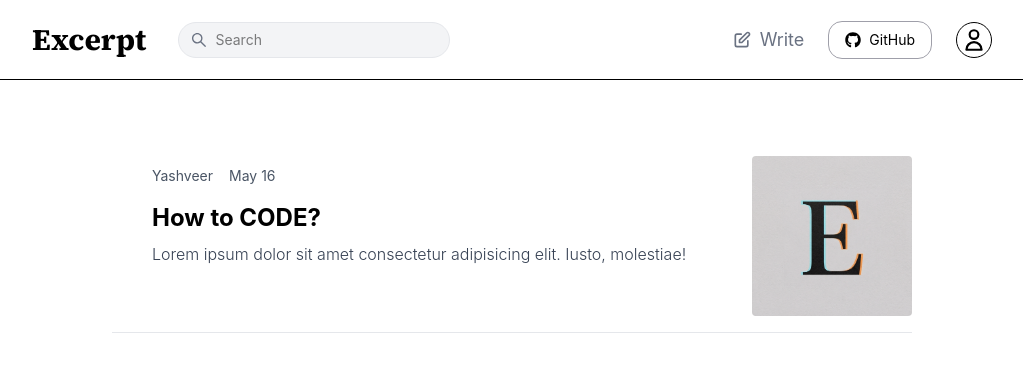
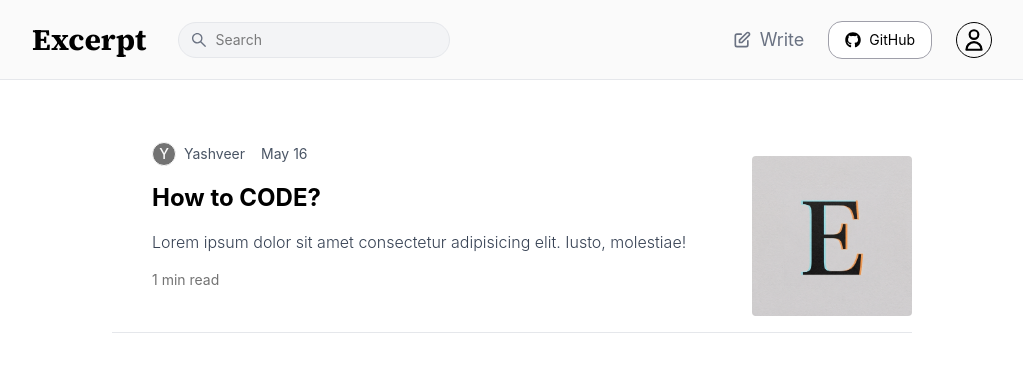
Before and after one commit to yashveersinghh/Excerpt, a React (Vite) app in the folder Frontend/: page /blog in a window 1280 px wide. Shown: the top 372 px of the page, without its empty margins (128-1151 px from the left). Built offline with nearby package versions, Linux system fonts and the light colour scheme.

Commit message:
blog page functionality

```diff
--- a/Frontend/src/components/BlogCard.tsx
+++ b/Frontend/src/components/BlogCard.tsx
@@ -1,17 +1,33 @@
-export const BlogCard = () => {
+interface BlogCardProps{
+    authorName: string;
+    title: string;
+    publishedDate: string;
+    content: string;
+}
+
+export const BlogCard = (props: BlogCardProps) => {
     return (
         <div className="flex flex-row items-start md:items-center justify-between py-4 mx-4 md:mx-60 border-b border-gray-200 mt-5 cursor-pointer">
             <div className="flex-1 flex flex-col gap-4 px-4 md:px-10">
                 <div className="flex items-center gap-4 text-sm text-gray-600">
-                    <div className="hover:underline">Yashveer</div>
-                    <div>May 16</div>
+                    <div className="hover:underline flex items-center gap-2"><Avatar name={props.authorName}/>{props.authorName}</div>
+                    <div>{props.publishedDate}</div>
                 </div>
-                <div className="flex flex-col gap-2">
-                    <div className="font-bold text-lg md:text-2xl">How to CODE?</div>
-                    <div className="font-light text-gray-700 text-sm md:text-base">Lorem ipsum dolor sit amet consectetur adipisicing elit. Iusto, molestiae!</div>
+                <div className="flex flex-col gap-4">
+                    <div className="font-bold text-lg md:text-2xl">{props.title}</div>
+                    <div className="font-light text-gray-700 text-sm md:text-base">{props.content}</div>
+                    <div className="text-sm text-neutral-500">{`${Math.ceil(props.content.length/100)} min read`}</div>
                 </div>
             </div>
             <img src="icon.png" alt="blog thumbnail" className="flex shrink-0 mt-10 ml-4 h-16 w-28 md:h-24 md:w-36 lg:h-40 lg:w-40 object-cover rounded" />
         </div>
     )
 }
+
+function Avatar({name}: {name: string}){
+    return (
+        <div className="relative inline-flex items-center justify-center w-6 h-6 overflow-hidden bg-neutral-500 text-zinc-50 border rounded-full">
+            <span className="font-medium text-body">{name[0]}</span>
+        </div>
+    )
+}
--- a/Frontend/src/components/BlogNav.tsx
+++ b/Frontend/src/components/BlogNav.tsx
@@ -5,7 +5,7 @@ import { Search } from "./Search";
 export const BlogNav = ()=>{
     const navigate = useNavigate();
     return (
-        <div className="h-20 md:h-20 flex items-center justify-between px-4 sm:px-8 md:px-10 lg:px-24 xl:px-40 border-b">
+        <div className="h-20 md:h-20 bg-neutral-50 flex items-center justify-between px-4 sm:px-8 md:px-10 lg:px-24 xl:px-40 border-b border-gray-200">
             <div className="flex items-center gap-8">
                 <div onClick={() => {navigate('/blog')}} className="cursor-pointer medium-heading-font font-extrabold text-3xl sm:text-3xl">Excerpt</div>
                 <div className="hidden sm:block"><Search /></div>
--- a/Frontend/src/pages/Blog.tsx
+++ b/Frontend/src/pages/Blog.tsx
@@ -7,7 +7,12 @@ export const Blog = () => {
         <div>
             <BlogNav />
             <div className="sm:hidden px-4 py-3 mt-3"><Search /></div>
-            <BlogCard />
+            <BlogCard
+                authorName="Yashveer"
+                publishedDate="May 16"
+                title="How to CODE?"
+                content="Lorem ipsum dolor sit amet consectetur adipisicing elit. Iusto, molestiae!"
+            />
         </div>
     )
 }
--- a/Frontend/src/pages/BlogDetails.tsx
+++ b/Frontend/src/pages/BlogDetails.tsx
@@ -9,8 +9,8 @@ export const BlogDetails = () => {
     return (
         <div>
             <BlogNav />
-            <div className="bg-white w-full flex items-start justify-center md:py-6 px-4">
-                <div className="w-full max-w-3xl bg-white rounded-2xl p-6 md:p-8">
+            <div className="bg-neutral-50 w-full flex items-start justify-center md:py-6 px-4">
+                <div className="w-full max-w-3xl bg-neutral-50 rounded-2xl p-6 md:p-8">
                     <div className="flex items-center gap-3 cursor-pointer text-base font-semibold text-gray-800" onClick={() => navigate('/blog')}>
                         <IoIosArrowRoundBack className="text-2xl"/>
                         <h1 className="m-0">Back</h1>
--- a/Frontend/src/pages/NewStory.tsx
+++ b/Frontend/src/pages/NewStory.tsx
@@ -1,15 +1,16 @@
 import { HiOutlineUser } from "react-icons/hi2";
 import { IoIosArrowRoundBack } from "react-icons/io";
+import { FaRegFileImage } from "react-icons/fa";
 import { useNavigate } from "react-router-dom";
 import { useState } from "react";
 import ModernRichTextEditor from "../components/ModernRichTextEditor";
 
 export const NewStory = () => {
     const navigate = useNavigate();
-    const [content, setContent] = useState("")
+    const [content, setContent] = useState("");
     return (
         <div className="min-h-screen">
-            <div className="h-20 flex items-center justify-between px-4 sm:px-8 md:px-40 border-b border-slate-800">
+            <div className="bg-neutral-50 h-20 flex items-center justify-between px-4 sm:px-8 md:px-40 border-b border-slate-800">
                 <div className="flex items-center gap-8">
                     <div onClick={() => {navigate('/blog')}} className="cursor-pointer medium-heading-font font-extrabold text-3xl sm:text-3xl flex">Excerpt</div>
                 </div>
@@ -18,8 +19,8 @@ export const NewStory = () => {
                     <div><HiOutlineUser  className="border border-black rounded-full px-1 text-sm cursor-pointer w-9 h-9"/></div>
                 </div>
             </div>
-            <div className="bg-white w-full flex items-start justify-center md:py-6 px-4">
-                <div className="w-full max-w-3xl bg-white rounded-2xl md:shadow-md p-6 md:p-8">
+            <div className="bg-neutral-50 w-full flex items-start justify-center md:py-6 px-4">
+                <div className="w-full max-w-3xl bg-neutral-50 rounded-2xl md:shadow-md p-6 md:p-8">
                     <div className="flex items-center gap-3 cursor-pointer text-base font-semibold text-gray-800" onClick={() => navigate('/blog')}>
                         <IoIosArrowRoundBack className="text-2xl"/>
                         <h1 className="m-0">Back</h1>
@@ -45,9 +46,9 @@ export const NewStory = () => {
                             <label className="block mb-2 font-medium text-gray-700">Cover Image</label>
                             <input type="file" accept="image/*" className="hidden" />
                             <div className="rounded-lg border-2 border-dashed border-gray-300 p-6 flex items-center justify-center text-center text-gray-500 hover:border-gray-400 cursor-pointer">
-                                <div>
+                                <div className="flex flex-col items-center gap-2">
                                     <div className="font-semibold">Drop image here or click to upload</div>
-                                    <div className="text-sm mt-1 text-gray-400">Recommended: 1600×900 • PNG / JPG • &lt; 3MB</div>
+                                    <FaRegFileImage className="text-2xl" />
                                 </div>
                             </div>
                         </div>
--- a/Frontend/src/pages/Signin.tsx
+++ b/Frontend/src/pages/Signin.tsx
@@ -2,7 +2,7 @@ import { GoogleLogin } from "@react-oauth/google"
 import { useNavigate } from "react-router-dom"
 import { AiOutlineClose, AiOutlineEye, AiOutlineEyeInvisible } from "react-icons/ai";
 import { useState } from "react";
-import { toast } from "react-hot-toast/headless";
+import toast from "react-hot-toast";
 import { BACKEND_URL } from "../config";
 import axios, { AxiosError } from "axios";
 
@@ -49,8 +49,8 @@ export const Signin = () => {
         }
 };
     return (
-        <div className="bg-white md:bg-neutral-300 min-h-screen w-screen flex justify-center items-center px-4 py-8">
-            <div className="bg-white w-full max-w-md rounded-lg md:shadow-2xl flex flex-col gap-6 p-8 relative">
+        <div className="bg-neutral-50 md:bg-neutral-300 min-h-screen w-screen flex justify-center items-center px-4 py-8">
+            <div className="bg-neutral-50 w-full max-w-md rounded-lg md:shadow-2xl flex flex-col gap-6 p-8 relative">
                 <div className="flex flex-col gap-2">
                     <button
                         type="button"
@@ -75,7 +75,7 @@ export const Signin = () => {
 
                         try {
                             setLoading(true);
-                            const response = await axios.post(`${BACKEND_URL}/api/v1/user/google-signin`, {
+                            const response = await axios.post(`${BACKEND_URL}/api/v1/user/google-auth`, {
                                 token,
                             });
 
--- a/Frontend/src/pages/Signup.tsx
+++ b/Frontend/src/pages/Signup.tsx
@@ -55,8 +55,8 @@ export const Signup = () => {
         }
 };
     return (
-        <div className="bg-white md:bg-neutral-300 min-h-screen w-screen flex justify-center items-center px-4 py-8">
-            <div className="bg-white w-full max-w-md rounded-lg md:shadow-2xl flex flex-col gap-6 p-8 relative">
+        <div className="bg-neutral-50 md:bg-neutral-300 min-h-screen w-screen flex justify-center items-center px-4 py-8">
+            <div className="bg-neutral-50 w-full max-w-md rounded-lg md:shadow-2xl flex flex-col gap-6 p-8 relative">
                 <div className="flex flex-col gap-2">
                     <button
                         type="button"
```
Also changed, not shown: 1 other file (tests, documents, lock files or other folders).
